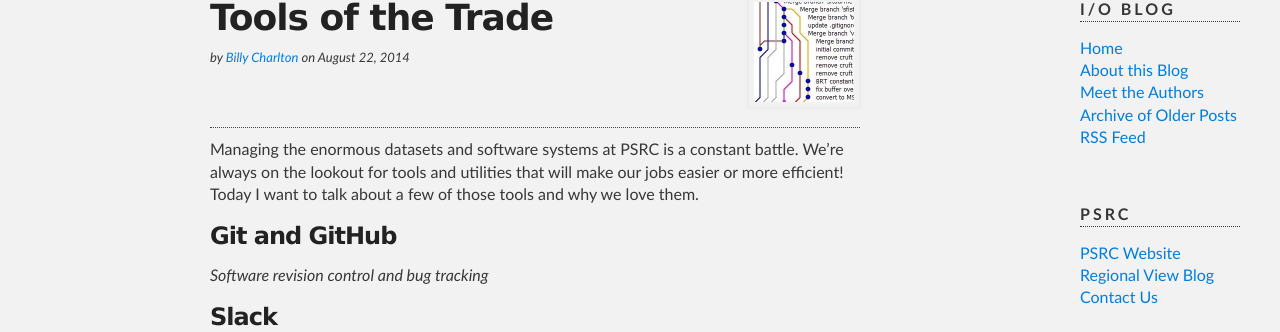
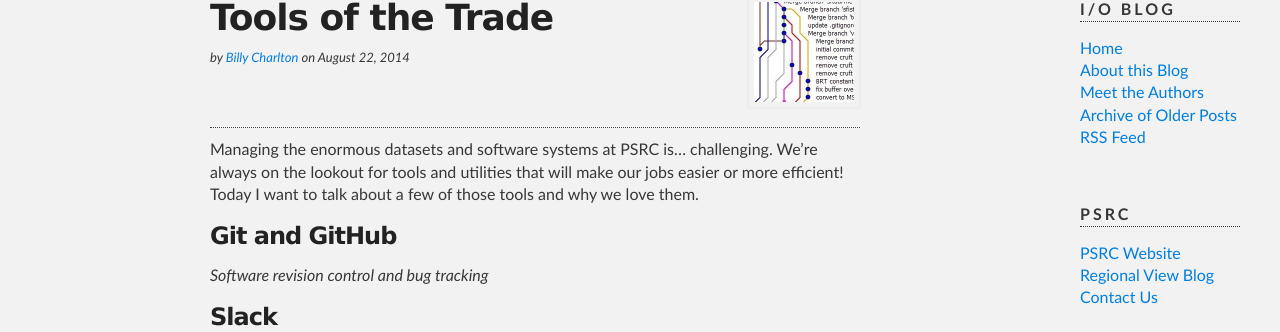
Before and after one commit to psrc/psrc.github.io, a Jekyll site: the page built from _posts/2014-08-22-Tools.md, in a window 1280 px wide. Shown: the part 293-625 px from the top of the page. Built offline with Jekyll 4.4.1, drawn with Linux system fonts in a browser that asks for light colours; comment, search, counter and statistics services are not loaded.

Commit message:
Minor updates for the DSA Roundup preso

```diff
--- a/Gemfile
+++ b/Gemfile
@@ -1,4 +1,4 @@
 source 'https://rubygems.org'
 gem 'github-pages'
-gem 'wdm', '>= 0.1.0'
+gem 'wdm', '>= 0.1.0' if RbConfig::CONFIG['target_os'] =~ /mswin|mingw/i
 gem 'jekyll-sitemap'
--- a/_config.yml
+++ b/_config.yml
@@ -21,7 +21,7 @@
 
 authors:
   - name: Billy Charlton
-    image: /authors/billy.png
+    image: /authors/billy.jpg
     blurb: Billy is the Program Manager for the data team at PSRC. He's been doing travel forecasting since the '90s, as well as dabbling in software development just enough to be dangerous. He has Bachelor's and Master's degrees in Civil Engineering.
 
   - name: Rebeccah Maskin
--- a/_posts/2014-08-22-Tools.md
+++ b/_posts/2014-08-22-Tools.md
@@ -6,8 +6,7 @@
 layout: post
 ---
 
-Managing the enormous datasets and software systems at PSRC is
-a constant battle. We're always on the lookout for tools and
+Managing the enormous datasets and software systems at PSRC is... challenging. We're always on the lookout for tools and
 utilities that will make our jobs easier or more efficient!
 Today I want to talk about a few of those tools and why we love them.
 
```
Also changed, not shown: authors/billy.jpg (added), authors/billy.png (deleted), 1 other file.
